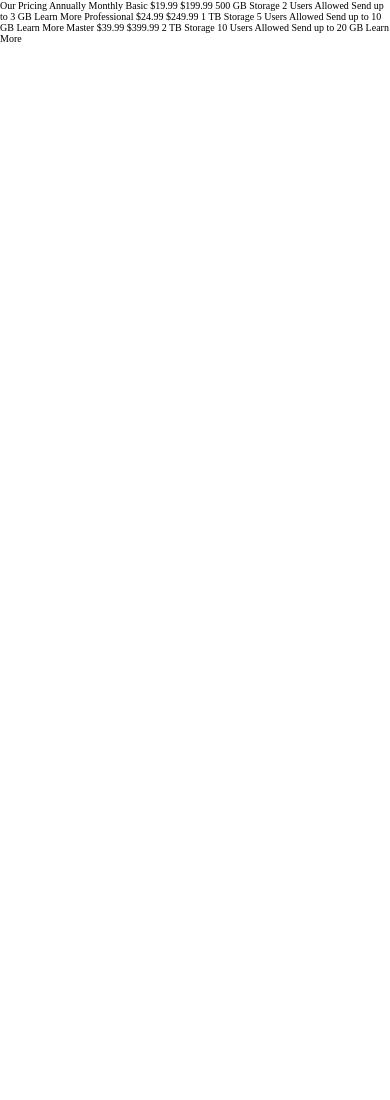
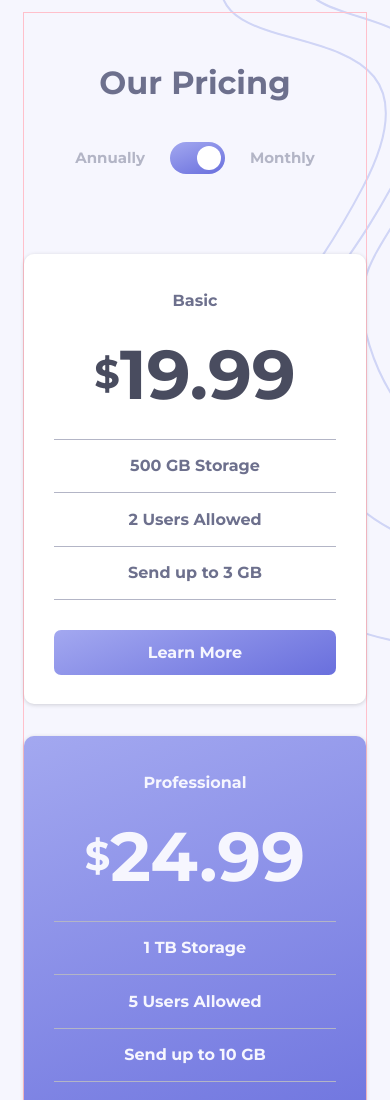
Before and after one commit to Minhman23/FEM, a plain HTML site: page Day4/index.html in a window 390 px wide. Shown: the top 1100 px of the page. Before the commit the page ends 844 px from the top, so only its background shows below. Drawn offline with Linux system fonts and the light colour scheme.

Commit message:
complete mobile view

```diff
--- a/Day4/css/_dashboard.scss
+++ b/Day4/css/_dashboard.scss
@@ -0,0 +1,126 @@
+.container {
+    min-height: 100vh;
+    text-align: center;
+    margin: 3% auto;
+    width: 88%;
+    border: 1px solid pink; //temporary
+
+    header {
+        margin: 5rem 0 8rem 0;
+
+        .title {
+            color: var(--dark-text-2);
+            font-size: 3.2rem;
+        }
+
+        .option {
+            display: flex;
+            align-items: center;
+            justify-content: center;
+            margin-top: 4rem;
+
+            .switcher {
+                padding: 4px;
+                min-width: 5.5rem;
+                display: flex;
+                align-items: center;
+                justify-content: flex-end;
+                border-radius: 2rem;
+                cursor: pointer;
+                background-image: var(--linear-bg);
+                margin: 0 2.5rem;
+
+                .ball {
+                    width: 2.4rem;
+                    height: 2.4rem;
+                    background-color: #fff;
+                    border-radius: 3rem;
+                }
+
+                &.true {
+                    justify-content: flex-start;
+                }
+            }
+
+            .annual,
+            .month {
+                color: var(--light-text-2);
+                font-size: 1.5rem;
+            }
+
+        }
+    }
+
+    .wrapper {
+        display: flex;
+        flex-direction: column;
+        align-items: center;
+        justify-content: center;
+        gap: 3.2rem;
+
+        .card:nth-child(2) {
+            background-image: var(--linear-bg);
+
+            .price-month,
+            .price-year,
+            .label,
+            .detail {
+                color: var(--light-text-1);
+            }
+
+            span {
+                font-size: 4rem;
+            }
+
+            .btn-more {
+                background-image: var(--white);
+                color: hsl(237, 63%, 64%);
+            }
+        }
+
+        .card {
+            background-color: #fff;
+            box-shadow: rgba(0, 0, 0, 0.16) 0px 1px 4px;
+            width: 100%;
+            height: 45rem;
+            border-radius: 1rem;
+            padding: 3.7rem 3rem;
+
+            .price-month,
+            .price-year {
+                color: var(--dark-text-1);
+                display: flex;
+                align-items: center;
+                justify-content: center;
+                margin: 2.2rem 0 2.3rem 0;
+                font-size: 6.9rem;
+
+                span {
+                    font-size: 4rem;
+                }
+
+                &.hide {
+                    display: none;
+                }
+            }
+
+            .detail {
+                margin: 1.7rem 0;
+            }
+
+            .btn-more {
+                margin-top: 3rem;
+                padding: 1.3rem 0;
+                background-image: var(--linear-bg);
+                color: var(--light-text-1);
+                border-radius: 0.7rem;
+            }
+
+            .line {
+                height: 0.05rem;
+                width: 100%;
+                background-color: var(--light-text-2)
+            }
+        }
+    }
+}
--- a/Day4/css/_general.scss
+++ b/Day4/css/_general.scss
@@ -11,5 +11,13 @@ html {
 }
 
 body {
-    // background-image: var(--linear-bg);
+    background-image: url(../images/bg-top.svg);
+    background-position-x: 20.7rem;
+    background-position-y: -3.7rem;
+    background-size: contain;
+    background-repeat: no-repeat;
+    background-color: var(--light-text-1);
+    font-family: 'Montserrat', sans-serif;
+    color: var(--dark-text-2);
+    font-size: 1.6rem;
 }
--- a/Day4/css/style.scss
+++ b/Day4/css/style.scss
@@ -1,15 +1,14 @@
 // Global variables
-
+@import url('https://fonts.googleapis.com/css2?family=Montserrat:wght@700&display=swap');
 
 :root {
-    --linear-bg: linear-gradient(45deg, hsl(236, 72%, 79%), hsl(237, 63%, 64%));
+    --linear-bg: linear-gradient(160deg, hsl(236, 72%, 79%), hsl(237, 63%, 64%));
     --light-text-1: hsl(240, 78%, 98%);
     --light-text-2: hsl(234, 14%, 74%);
-    --dark-text-1: hsl(233, 13%, 49%);
-    --dark-text-2: hsl(232, 13%, 33%);
+    --dark-text-1: hsl(232, 13%, 33%);
+    --dark-text-2: hsl(233, 13%, 49%);
+    --white: linear-gradient(0deg, #fff, #fff);
 }
-
-
 
 @import "general";
 @import "dashboard";
--- a/Day4/index.html
+++ b/Day4/index.html
@@ -10,35 +10,79 @@
 </head>
 
 <body>
+  <div class="container">
+    <header>
+      <div class="title">Our Pricing</div>
+      <div class="option">
+        <div class="annual">Annually</div>
+        <div class="switcher">
+          <div class="ball"></div>
+        </div>
+        <div class="month">Monthly</div>
+      </div>
+    </header>
 
-  Our Pricing
-  Annually
-  Monthly
+    <div class="wrapper">
+      <div class="card">
+        <div class="label">Basic</div>
+        <div class="price-month"><span>&dollar;</span>19.99</div>
+        <div class="price-year hide"><span>&dollar;</span>199.99</div>
+        <div class="line"></div>
+        <div class="detail">500 GB Storage</div>
+        <div class="line"></div>
+        <div class="detail">2 Users Allowed</div>
+        <div class="line"></div>
+        <div class="detail">Send up to 3 GB</div>
+        <div class="line"></div>
+        <div class="btn-more">Learn More</div>
+      </div>
 
-  Basic
-  &dollar;19.99
-  &dollar;199.99
-  500 GB Storage
-  2 Users Allowed
-  Send up to 3 GB
-  Learn More
 
-  Professional
-  &dollar;24.99
-  &dollar;249.99
-  1 TB Storage
-  5 Users Allowed
-  Send up to 10 GB
-  Learn More
+      <div class="card">
+        <div class="label">Professional</div>
+        <div class="price-month"><span>&dollar;</span>24.99</div>
+        <div class="price-year hide"><span>&dollar;</span>249.99</div>
+        <div class="line"></div>
+        <div class="detail">1 TB Storage</div>
+        <div class="line"></div>
+        <div class="detail">5 Users Allowed</div>
+        <div class="line"></div>
+        <div class="detail">Send up to 10 GB</div>
+        <div class="line"></div>
+        <div class="btn-more">Learn More</div>
+      </div>
 
-  Master
-  &dollar;39.99
-  &dollar;399.99
-  2 TB Storage
-  10 Users Allowed
-  Send up to 20 GB
-  Learn More
+      <div class="card">
+        <div class="label">Master</div>
+        <div class="price-month"><span>&dollar;</span>39.99</div>
+        <div class="price-year hide"><span>&dollar;</span>399.99</div>
+        <div class="line"></div>
+        <div class="detail">2 TB Storage</div>
+        <div class="line"></div>
+        <div class="detail">10 Users Allowed</div>
+        <div class="line"></div>
+        <div class="detail">Send up to 20 GB</div>
+        <div class="line"></div>
+        <div class="btn-more">Learn More</div>
+      </div>
+    </div>
+  </div>
 
+
+  <script>
+    const $ = document.querySelector.bind(document);
+    const $$ = document.querySelectorAll.bind(document);
+
+    let switchBtn = $(".switcher");
+    let priceMonth = $$(".price-month");
+    let priceYear = $$(".price-year");
+
+    switchBtn.addEventListener("click", () => {
+      switchBtn.classList.toggle("true");
+      priceMonth.forEach(item => item.classList.toggle("hide"));
+      priceYear.forEach(item => item.classList.toggle("hide"));
+    })
+  </script>
 </body>
 
 </html>
```
Also changed, not shown: Day4/css/style.css, 1 other file.
